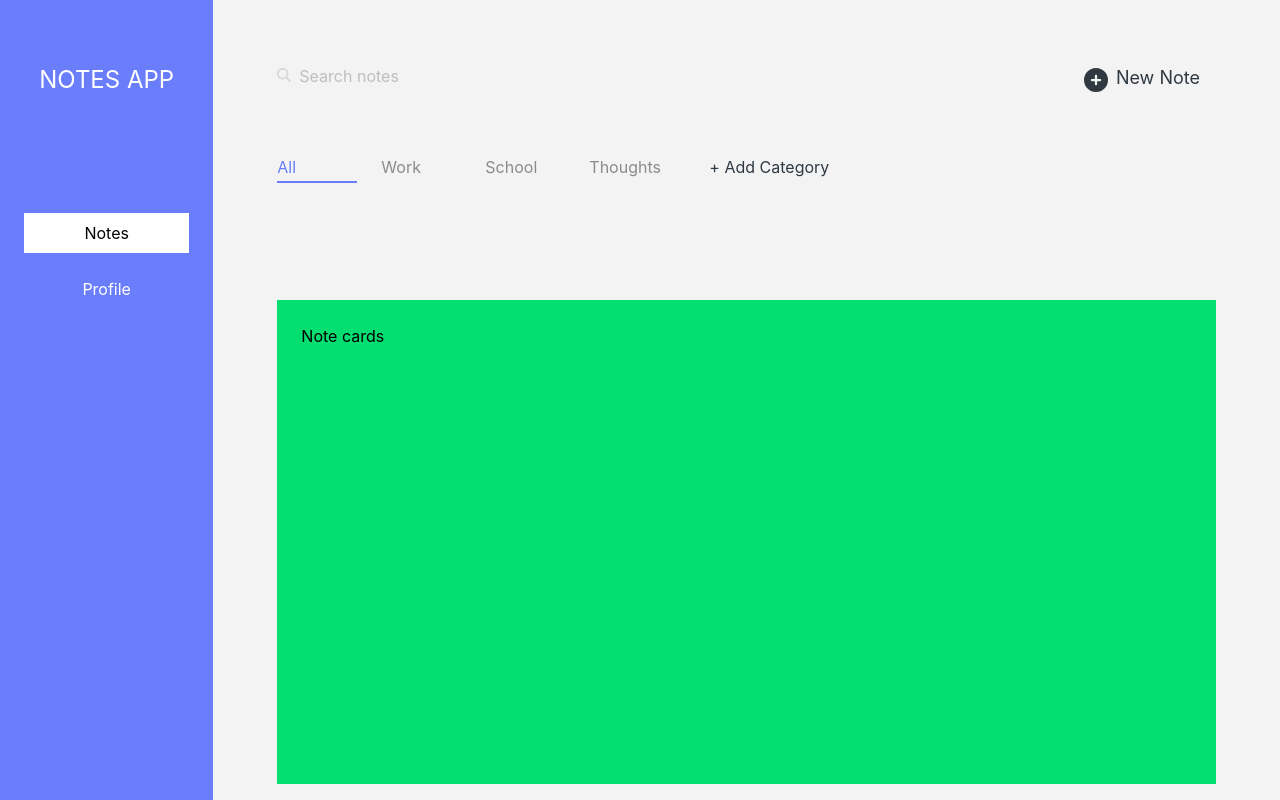
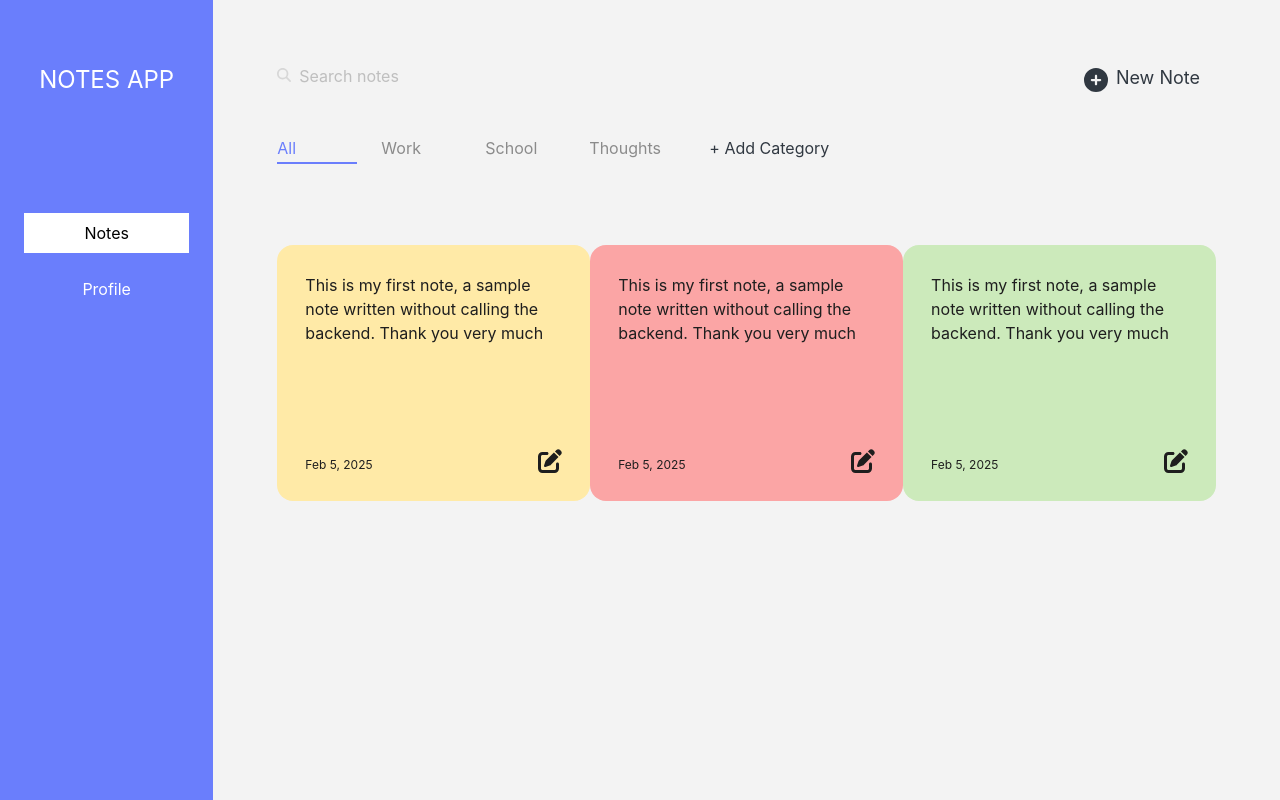
Before and after one commit to lamsalsamip1/Leapfrog-Assignment, a React (Vite) app in the folder client/: page / in a window 1280 px wide. Built offline with nearby package versions, Linux system fonts and the light colour scheme.

Commit message:
Developed notes page UI

```diff
--- a/client/src/components/Notecard.jsx
+++ b/client/src/components/Notecard.jsx
@@ -0,0 +1,51 @@
+import React, { useState, useRef } from 'react';
+import { FontAwesomeIcon } from '@fortawesome/react-fontawesome';
+import { faPenToSquare } from '@fortawesome/free-solid-svg-icons';
+
+const Notecard = ({ bgColor }) => {
+    const [isEditing, setIsEditing] = useState(false);
+    const [noteText, setNoteText] = useState(
+        'This is my first note, a sample note written without calling the backend. Thank you very much'
+    );
+
+    const textareaRef = useRef(null);
+
+    const handleIconClick = () => {
+        setIsEditing(true);
+        setTimeout(() => {
+            textareaRef.current?.focus();  // Ensure focus after state updates
+            textareaRef.current.setSelectionRange(noteText.length, noteText.length);
+        }, 0);
+
+    };
+
+    const handleTextChange = (e) => {
+        setNoteText(e.target.value);
+    };
+
+    return (
+        <div className='flex flex-col p-7 h-64 w-86 justify-between text-[#1E1E1E] rounded-2xl' style={{ backgroundColor: bgColor }}>
+            {isEditing ? (
+                <textarea
+                    ref={textareaRef}
+                    className='w-full h-full p-2 outline-none border-none resize-none'
+                    value={noteText}
+                    onChange={handleTextChange}
+                    onBlur={() => setIsEditing(false)} // Optional: Exit edit mode when losing focus
+                />
+            ) : (
+                <p>{noteText}</p>
+            )}
+            <div className='flex justify-between items-end'>
+                <p className='text-xs'>Feb 5, 2025</p>
+                <FontAwesomeIcon
+                    icon={faPenToSquare}
+                    className='text-2xl cursor-pointer'
+                    onClick={handleIconClick}
+                />
+            </div>
+        </div>
+    );
+};
+
+export default Notecard;
--- a/client/src/pages/Home.jsx
+++ b/client/src/pages/Home.jsx
@@ -4,6 +4,7 @@ import Searchbar from '../components/Searchbar'
 import { FontAwesomeIcon } from '@fortawesome/react-fontawesome'
 import { faCirclePlus } from '@fortawesome/free-solid-svg-icons'
 import Tabbar from '../components/Tabbar'
+import Notecard from '../components/Notecard'
 const Home = () => {
 
     return (
@@ -26,8 +27,10 @@ const Home = () => {
                     <Tabbar />
 
 
-                    <div className='flex p-6 grow-7 bg-green-400'>
-                        Note cards
+                    <div className='flex grow-7 justify-between'>
+                        <Notecard bgColor="#FFEAA7" />
+                        <Notecard bgColor="#FBA5A5" />
+                        <Notecard bgColor="#CCEABB" />
                     </div>
 
 
```
